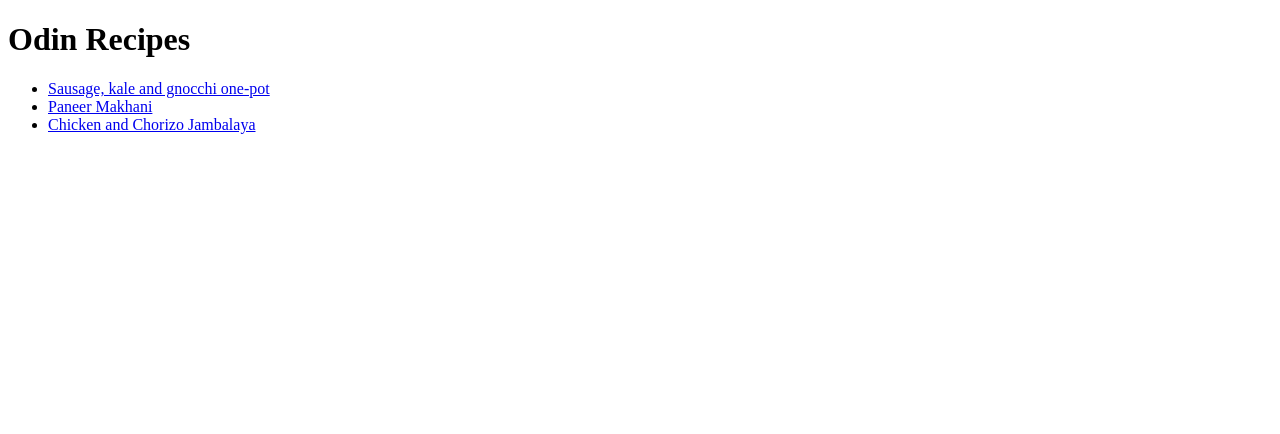
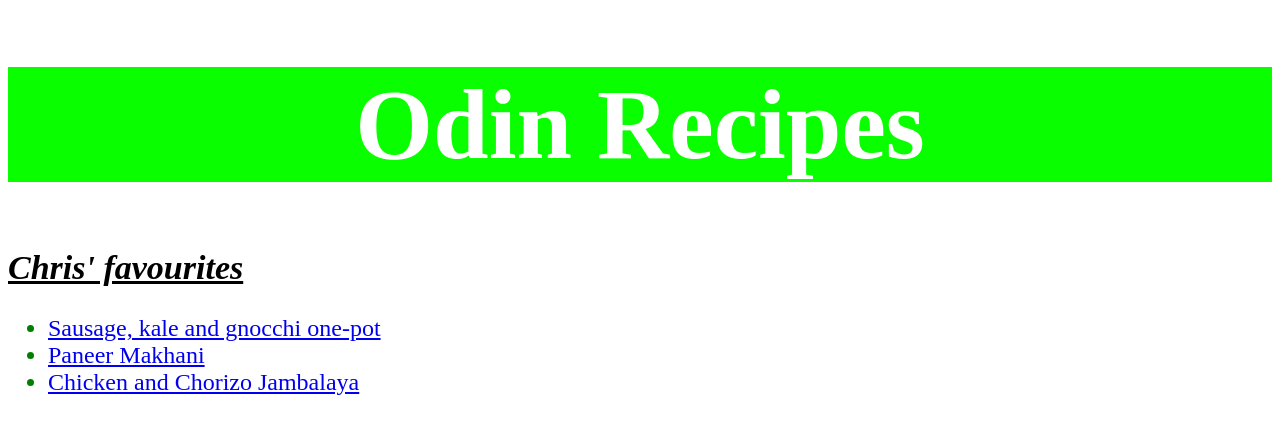
Before and after one commit to Cpapenbrock/odin-recipes, a plain HTML site: page index.html in a window 1280 px wide. Drawn offline with Linux system fonts and the light colour scheme.

Commit message:
Add style sheet for practice

```diff
--- a/index.html
+++ b/index.html
@@ -3,16 +3,16 @@
     <head>
         <meta charset="UTF-8">
         <title>Odin Recipes</title>
+        <link rel="stylesheet" href="styles.css">
     </head>
 
     <body>
         <h1>Odin Recipes</h1>
-        <ul>
-            <li><a href="recipes/sausage-kale-gnocchi.html">Sausage, kale and gnocchi one-pot</a></li>
-            <li><a href="recipes/paneer-makhani.html">Paneer Makhani</a></li>
-            <li><a href="recipes/chicken-chorizo-jambalaya.html">Chicken and Chorizo Jambalaya</a></li>
-        </ul>
-
-
+        <h2>Chris' favourites</h2>
+            <ul class="chris-recipes">
+              <li><a href="recipes/sausage-kale-gnocchi.html">Sausage, kale and gnocchi one-pot</a></li>
+              <li><a href="recipes/paneer-makhani.html">Paneer Makhani</a></li>
+              <li><a href="recipes/chicken-chorizo-jambalaya.html">Chicken and Chorizo Jambalaya</a></li>
+            </ul>
     </body>
 </html>
--- /dev/null
+++ b/styles.css
@@ -0,0 +1,31 @@
+* {
+    font: Verdana, sans-serif;
+    font-size: 24px;
+}
+
+
+h1 {
+    color: rgb(255, 255, 255);
+    background-color: rgb(9, 255, 0);
+    text-align: center;
+    font-size: 100px;
+}
+
+h2 {
+    font-style: italic;
+    font-size: 34px;
+    text-decoration: underline;
+}
+
+ul,
+ol {
+    font-size: 18px;
+}
+
+ol li {
+    background-color: yellow;
+}
+
+.chris-recipes {
+    color: green;
+}
```
Also changed, not shown: recipes/chicken-chorizo-jambalaya.html (+1 -0 lines), recipes/paneer-makhani.html (+1 -0 lines), recipes/sausage-kale-gnocchi.html (+1 -0 lines).
